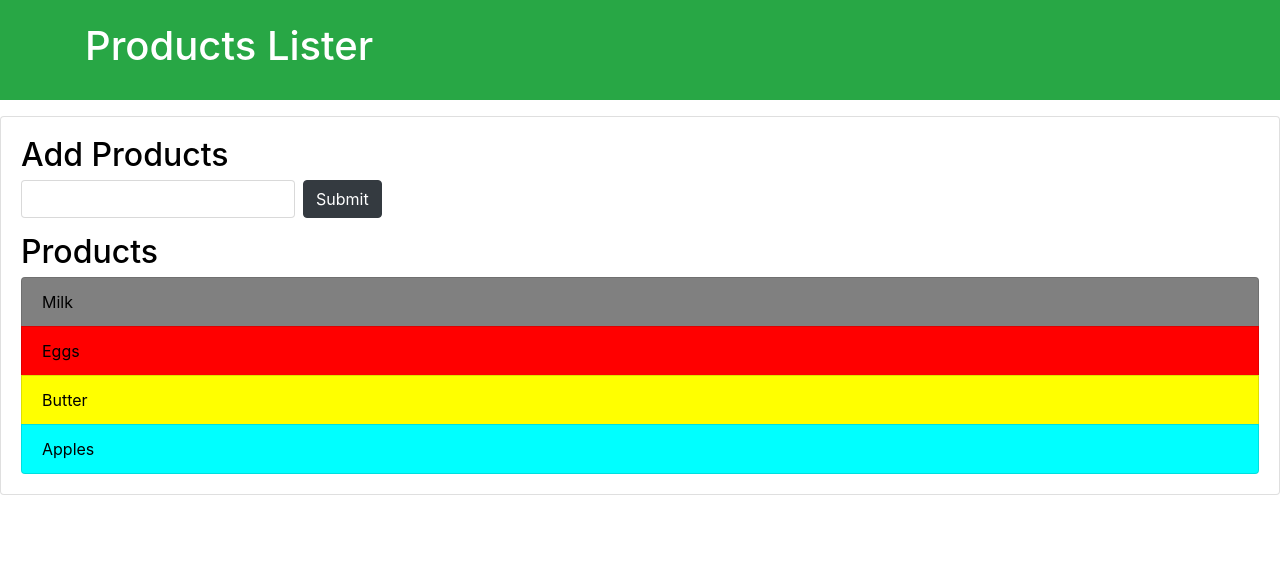
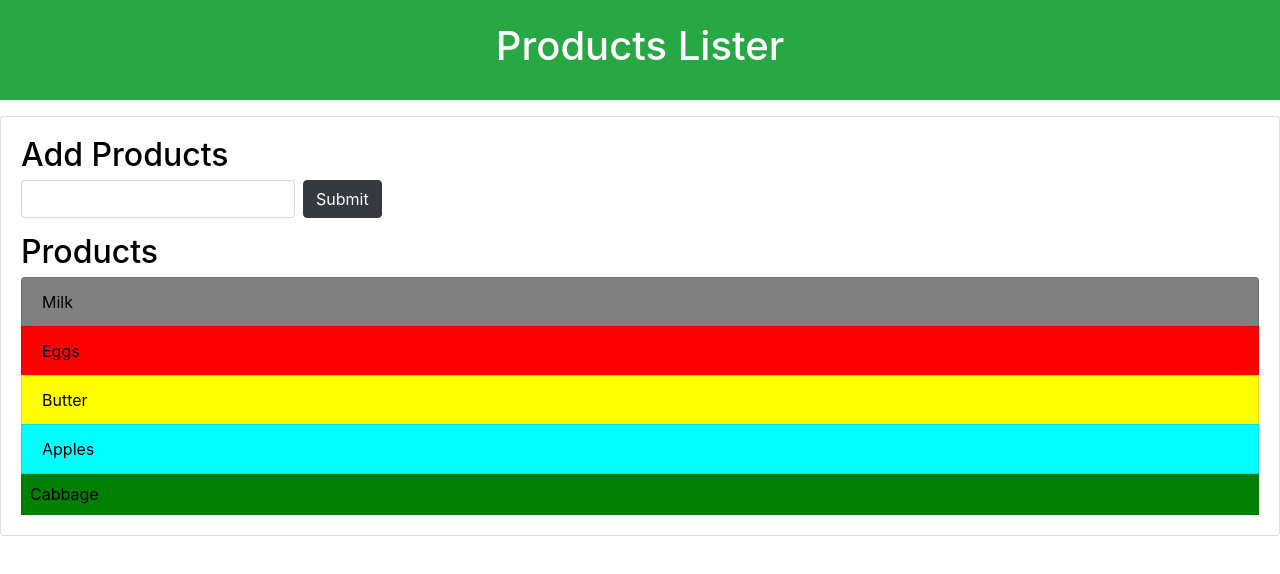
Before and after one commit to theraaju/dom, a plain HTML site: page index.html in a window 1280 px wide. Drawn offline with nearby package versions, Linux system fonts and the light colour scheme.

Commit message:
style elements

```diff
--- a/dom.js
+++ b/dom.js
@@ -12,9 +12,19 @@ document.title ="DOM"; //previous title was "Products Lister"
 // headTitle.style.borderBottom ="solid white"; //borderBottom is a css property but here we need to use it differently we cannot use "border-bottom" istead we use borderBottom
 // headTitle.style.textAlign ="center";
 
+//styling using getElementsByClassName
 var items = document.getElementsByClassName('list-group-item');
-
 items[0].style.backgroundColor = "gray";
 items[1].style.backgroundColor = "red";
 items[2].style.backgroundColor = "yellow";
 items[3].style.backgroundColor = "aqua";
+
+var newitem = document.getElementsByClassName('new-item');
+newitem[0].style.backgroundColor="green";
+newitem[0].style.listStyle="none"
+newitem[0].style.padding="9px"
+
+//getElementsByTagName
+
+var itemz = document.getElementsByTagName('h1');
+itemz[0].style.textAlign = "center";
--- a/index.html
+++ b/index.html
@@ -8,6 +8,7 @@
     <link rel="stylesheet" href="https://maxcdn.bootstrapcdn.com/bootstrap/4.0.0-beta/css/bootstrap.min.css"
         integrity="sha384-/Y6pD6FV/Vv2HJnA6t+vslU6fwYXjCFtcEpHbNJ0lyAFsXTsjBbfaDjzALeQsN6M" crossorigin="anonymous">
     <title>Products Lister</title>
+
 </head>
 
 <body>
@@ -29,7 +30,10 @@
                 <li class="list-group-item">Eggs</li>
                 <li class="list-group-item">Butter</li>
                 <li class="list-group-item">Apples</li>
+                <li class="new-item">Cabbage</li>
+
             </ul>
+
         </div>
     </div>
     <script src="dom.js">
```
